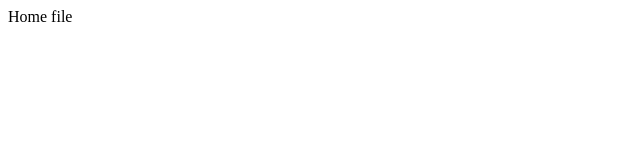
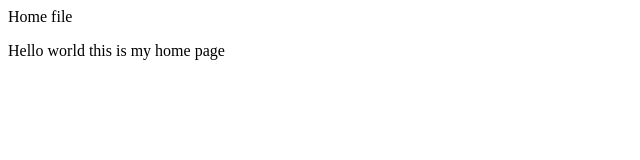
Before and after one commit to wadhwadeepika/html-learning, a plain HTML site: page home.html in a window 1280 px wide. Shown: the whole page, without its empty margins (0-640 px from the left). Drawn offline with Linux system fonts and the light colour scheme.

Commit message:
update home file

```diff
--- a/home.html
+++ b/home.html
@@ -7,6 +7,6 @@
     <title>Document</title>
 </head>
 <body>
-    Home file
+    Home file <p> Hello world this is my home page</p>
 </body>
 </html>
```
